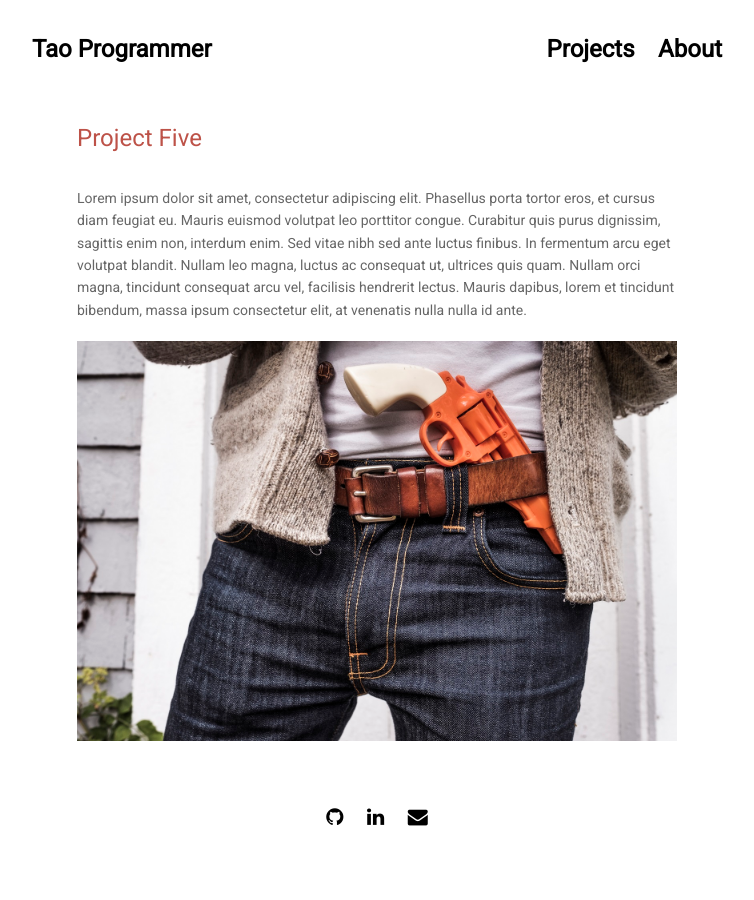
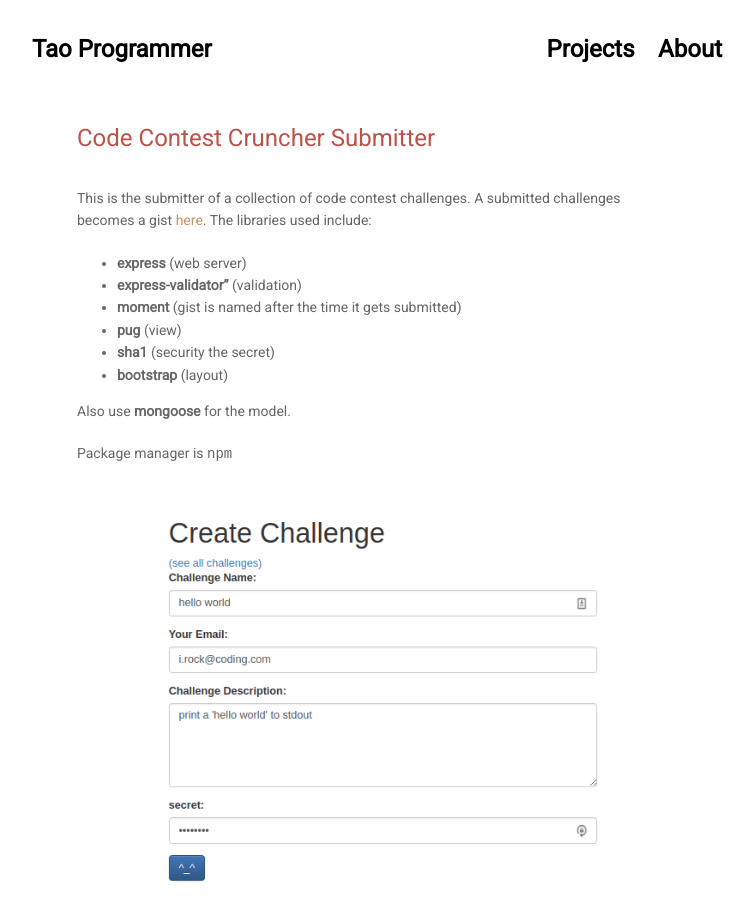
Before and after one commit to taoprogrammer/taoprogrammer.github.io, a Jekyll site: the page built from projects/proj-5.md, in a window 1280 px wide and 900 px high. Shown: the whole window, without its empty margins (263-1017 px from the left). Built offline with Jekyll 4.4.1, drawn with Linux system fonts in a browser that asks for light colours; nearby versions of some CDN libraries.

Commit message:
add proj-5: Code Contest Cruncher submitter

```diff
--- a/_data/settings.yml
+++ b/_data/settings.yml
@@ -53,10 +53,10 @@ contact: >
 
 projects:
 - {name: 'Dashboard', folder: 'proj-1', file: 'projects/proj-1.html'}
+- {name: 'Social Hub', folder: 'proj-4', file: 'projects/proj-4.html'}
+- {name: 'Code Contest Cruncher', folder: 'proj-5', file: 'projects/proj-5.html'}
 - {name: 'Fullstack tech-talk', folder: 'proj-2', file: 'projects/proj-2.html'}
 - {name: 'OMID', folder: 'proj-3', file: 'projects/proj-3.html'}
-- {name: 'Social Hub', folder: 'proj-4', file: 'projects/proj-4.html'}
-#- {name: 'Project Two', folder: 'proj-2', file: 'projects/proj-2.html'}
 
 #-------------------------------
 # Contact Section
--- a/projects/proj-5.md
+++ b/projects/proj-5.md
@@ -1,8 +1,23 @@
 ---
 layout: post
-title: 'Project Five'
+title: 'Code Contest Cruncher Submitter'
 ---
 
-Lorem ipsum dolor sit amet, consectetur adipiscing elit. Phasellus porta tortor eros, et cursus diam feugiat eu. Mauris euismod volutpat leo porttitor congue. Curabitur quis purus dignissim, sagittis enim non, interdum enim. Sed vitae nibh sed ante luctus finibus. In fermentum arcu eget volutpat blandit. Nullam leo magna, luctus ac consequat ut, ultrices quis quam. Nullam orci magna, tincidunt consequat arcu vel, facilisis hendrerit lectus. Mauris dapibus, lorem et tincidunt bibendum, massa ipsum consectetur elit, at venenatis nulla nulla id ante.
+This is the submitter of a collection of code contest challenges.
+A submitted challenges becomes a gist [here](https://gist.github.com/code-contest-cruncher).
+The libraries used include:
 
-{% include image.html url="http://www.gratisography.com" image="projects/proj-5/gun-pants.jpg" %}
+* **express** (web server)
+* **express-validator"** (validation)
+* **moment** (gist is named after the time it gets submitted)
+* **pug** (view)
+* **sha1** (security the secret)
+* **bootstrap** (layout)
+
+Also use **mongoose** for the model.
+
+Package manager is `npm`
+
+{% include image.html url="http://code-contest-cruncher.herokuapp.com" image="projects/proj-5/ccc-submitter-form.png" %}
+{% include image.html url="http://code-contest-cruncher.herokuapp.com" image="projects/proj-5/ccc-submitter-invalid-email.png" %}
+{% include image.html url="http://code-contest-cruncher.herokuapp.com" image="projects/proj-5/ccc-submitter-error.png" %}
```
Also changed, not shown: assets/img/projects/proj-5/ccc-submitter-error.png (added), assets/img/projects/proj-5/ccc-submitter-form.png (added), assets/img/projects/proj-5/ccc-submitter-invalid-email.png (added), assets/img/projects/proj-5/gun-pants.jpg (deleted), assets/img/projects/proj-5/thumb.jpg (deleted), assets/img/projects/proj-5/thumb.png (added).
